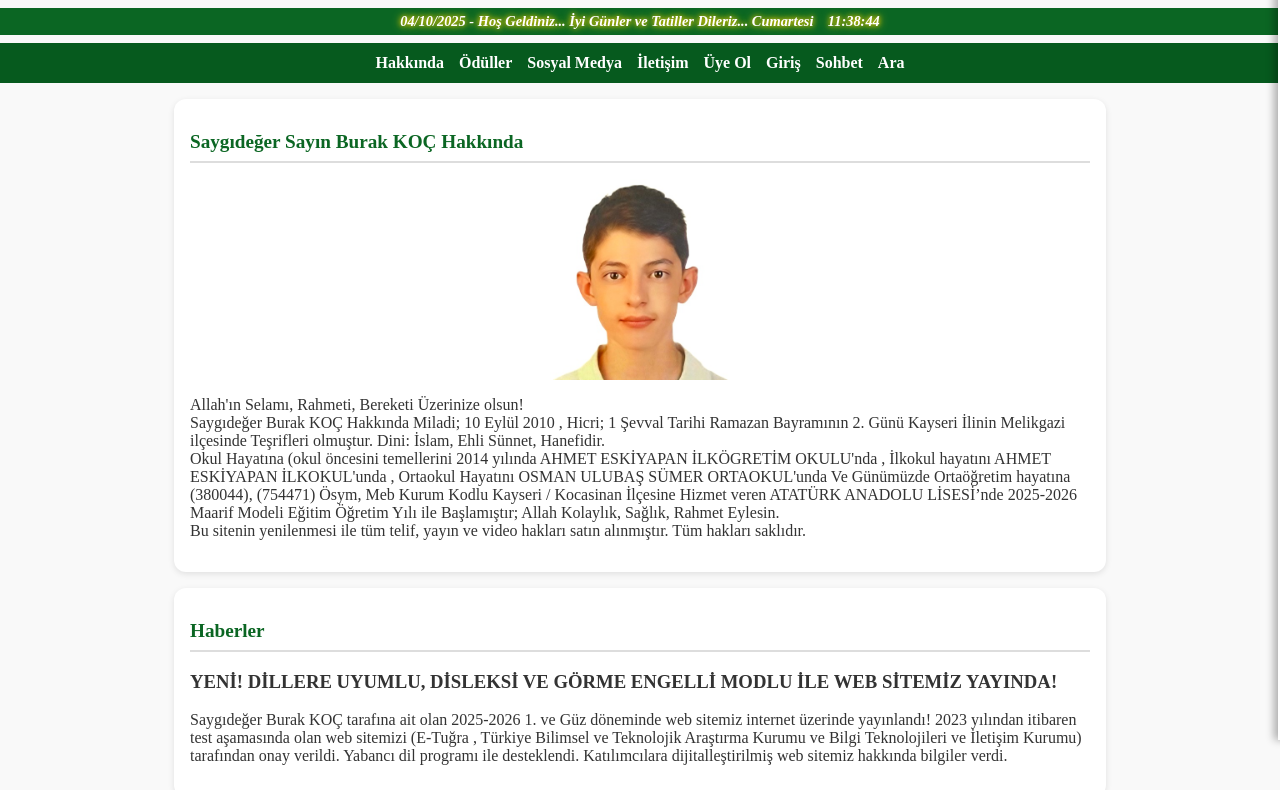
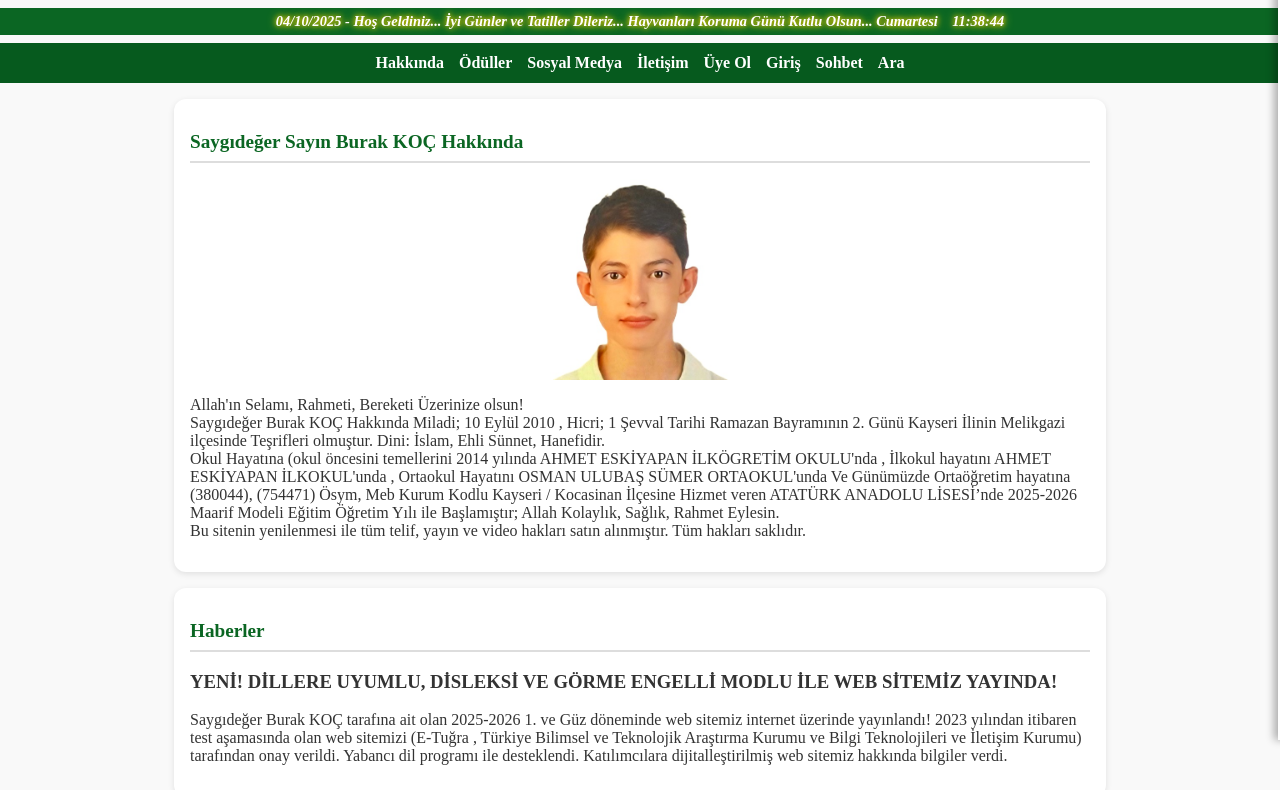
Before and after one commit to bkoc6021/Burak, a plain HTML site: page index.html in a window 1280 px wide. Shown: the part 92-882 px from the top of the page. Drawn offline with Linux system fonts and the light colour scheme.

Commit message:
Update index.html

```diff
--- a/index.html
+++ b/index.html
@@ -268,7 +268,7 @@ Bu sitenin yenilenmesi ile tüm telif, yayın ve video hakları satın alınmı
 function istanbulSaatGuncelle(){
   const now = new Date();
   const trTime = new Date(now.toLocaleString("en-US",{timeZone:"Europe/Istanbul"}));
-  const gunler=["Hoş Geldiniz... İyi Günler ve Tatiller Dileriz... Pazar","Hoş Geldiniz... İyi Günler Dileriz... Pazartesi","Hoş Geldiniz... İyi Günler Dileriz... Salı","Hoş Geldiniz... İyi Günler Dileriz... Çarşamba","Hoş Geldiniz... İyi Günler Dileriz... Perşembe","Hoş Geldiniz... İyi Günler Dileriz... Cumamız Mübarek Olsun... Cuma","Hoş Geldiniz... İyi Günler ve Tatiller Dileriz... Cumartesi"];
+  const gunler=["Hoş Geldiniz... İyi Günler ve Tatiller Dileriz... Pazar","Hoş Geldiniz... İyi Günler Dileriz... Pazartesi","Hoş Geldiniz... İyi Günler Dileriz... Salı","Hoş Geldiniz... İyi Günler Dileriz... Çarşamba","Hoş Geldiniz... İyi Günler Dileriz... Perşembe","Hoş Geldiniz... İyi Günler Dileriz... Cumamız Mübarek Olsun... Cuma","Hoş Geldiniz... İyi Günler ve Tatiller Dileriz... Hayvanları Koruma Günü Kutlu Olsun... Cumartesi"];
   const saat = String(trTime.getHours()).padStart(2,"0");
   const dakika = String(trTime.getMinutes()).padStart(2,"0");
   const saniye = String(trTime.getSeconds()).padStart(2,"0");
```
